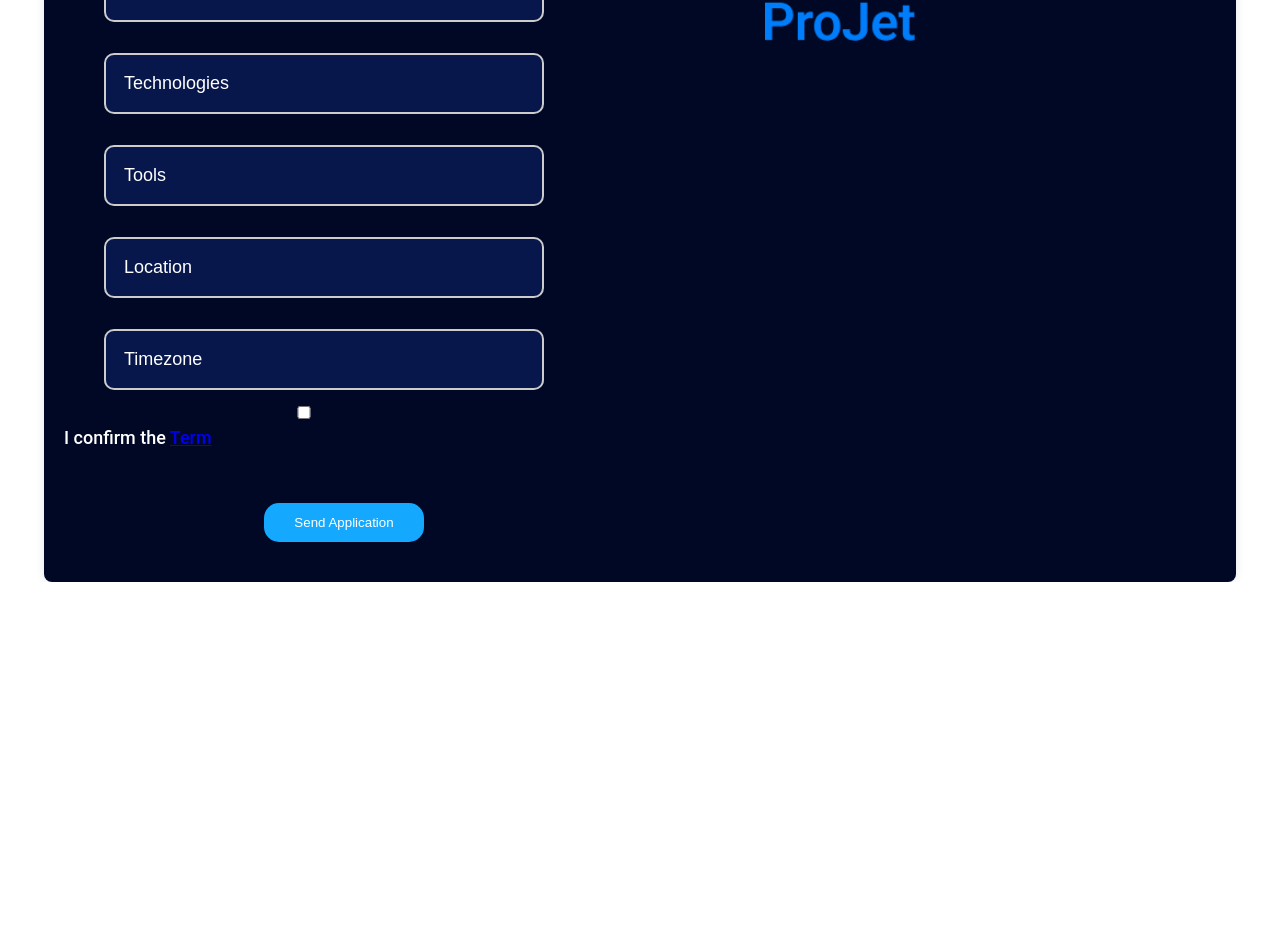
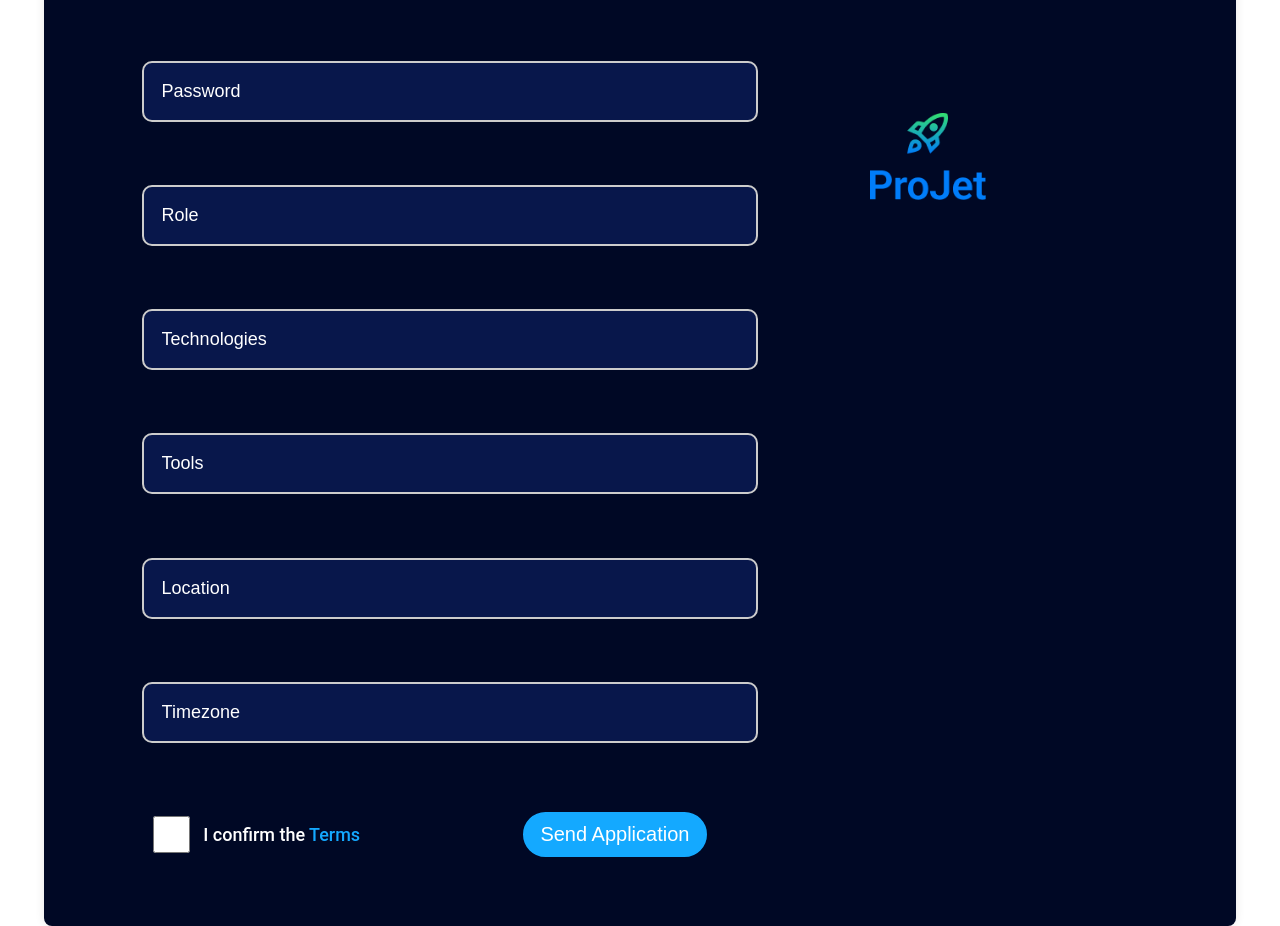
Before and after one commit to No-Country-simulation/s16-09-n-node-react, a React (Vite) app in the folder frontend/: page /auth/signup in a window 1280 px wide. Shown: the part 633-1559 px from the top of the page. Before the commit the page ends 1215 px from the top, so only its background shows below. Built offline with nearby package versions, Linux system fonts and the light colour scheme.

Commit message:
fix: mejoro estilos

```diff
--- a/frontend/src/components/auth/signup/SignUp.module.css
+++ b/frontend/src/components/auth/signup/SignUp.module.css
@@ -11,17 +11,21 @@
     flex-direction: column;
     align-items: center;
     justify-content: center;
+
   }
-
+  .subtitle {
+    margin: 5%;
+    margin-left: 40%;
+    font-size: large;
+    font-weight: 400;
+  }
   .formContainer {
-    flex: 1;
     display: flex;
     flex-direction: column;
     align-items: center;
     justify-content: center;
-    width: 100%;
-    max-width: 400px;
-  }
+    width: 80%;
+     }
 
   .form {
     width: 100%;
@@ -31,25 +35,21 @@
   }
 
   .formGroup {
-    margin-bottom: 15px;
+    margin: 20px;
+    width: 100%;
   }
 
   label {
-    margin-bottom: 5px;
     font-weight: bold;
   }
   h2{
     margin: 10%;
+    margin-left: 40%;
     font-weight: 600;
     font-size: 3rem;
 
           }
-      p{
-        margin-bottom: 20px;
-        font-weight: 500;
-     font-size: 18px
-      }
-  input {
+       input {
     padding: 18px;
     border-radius: 10px 10px 10px 10px;
     border: 2px solid #ccc;
@@ -78,22 +78,69 @@
     margin-top: 10px;
   }
 
-  button {
-    margin: 5%;
-    padding: 3%;
-    margin-left: 50%;
-    width: 40%;
+  button:hover {
+    background-color: #f9fffa;
+    color:  #14A9FF;
+    border: 2px solid #14A9FF;
+  }
+
+  .foot{
+  margin: 5%;
+  margin-top: 10%;
+    display: grid;
+    grid-template-columns: 9fr 5 fr;
+
+  }
+
+p{
+  grid-column-start: 3;
+  grid-column-end: 7;
+  font-size: 18px;
+  font-weight: 500;
+}
+  .check{
+   margin: 10%;
+   grid-column-start: 2;
+   width: 100%;
+   position: relative;
+
+  }
+  .check input{
+    margin: 20%;
+  }
+  .check label{
+    margin: 25%;
+}
+
+
+.but{
+
+  grid-column-start: 8;
+  grid-column-end: 9;
+  width: 100%;
+}
+
+button {
+
+    margin-left: 10%;
+    padding: 5%;
     border: none;
-    align-items: left;
-    border-radius: 15px;
+    border-radius: 55px;
     background-color: #14A9FF;
     color: white;
     cursor: pointer;
+    font-size: 20px;
+    border: 2px solid #14A9FF;
+
   }
 
-  button:hover {
-    background-color: #28a745;
-  }
+  .link {
+    color: #14A9FF;
+    text-decoration: none;
+    font-weight: 500;
+    font-size: 18px;
+
+}
 
   .logoContainer {
     flex: 1;
--- a/frontend/src/components/auth/signup/Signup.jsx
+++ b/frontend/src/components/auth/signup/Signup.jsx
@@ -73,7 +73,7 @@ const SignUp = () => {
       </div>
       <div className={styles.formContainer}>
         <h2>Sign Up</h2>
-        <p>You can easily sign up from this screen here</p>
+        <p className= {styles.subtitle} >You can easily sign up from this screen here</p>
         <form onSubmit={handleSubmit(onSubmit)} className={styles.form}>
           <div className={styles.formGroup}>
             <label></label>
@@ -182,15 +182,21 @@ const SignUp = () => {
               onChange={handleChange}
             />
             {errors.timezone && <p className={styles.errorText}>{errors.timezone.message}</p>}
-            <div style={{discplay: "flex", flexDirection: "row"}}><label></label>
-          <input type="checkbox"/>
-          <p>I confirm the <a href="/auth/term">Term</a></p>
-          </div>
+            <div className={styles.foot}><label></label>
+          <input type="checkbox"
+          required="required"
+          className={styles.check}
+          /> <p style={{ marginLeft: "5%"}} > I confirm the <a href="/auth/term" className={styles.link}>Terms</a></p>
+
+
+        <div className={styles.but}>
+        <button type="submit">Send Application</button>
         </div>
-        <button type="submit">Send Application</button>
+        </div>
           {submitSuccess && <p className={styles.successText}>Registro exitoso!</p>}
           {submitError && <p className={styles.errorText}>Error al registrar. El correo electrónico ya existe.</p>}
-        </form>
+
+          </div></form>
       </div>
     </div>
   );
```
